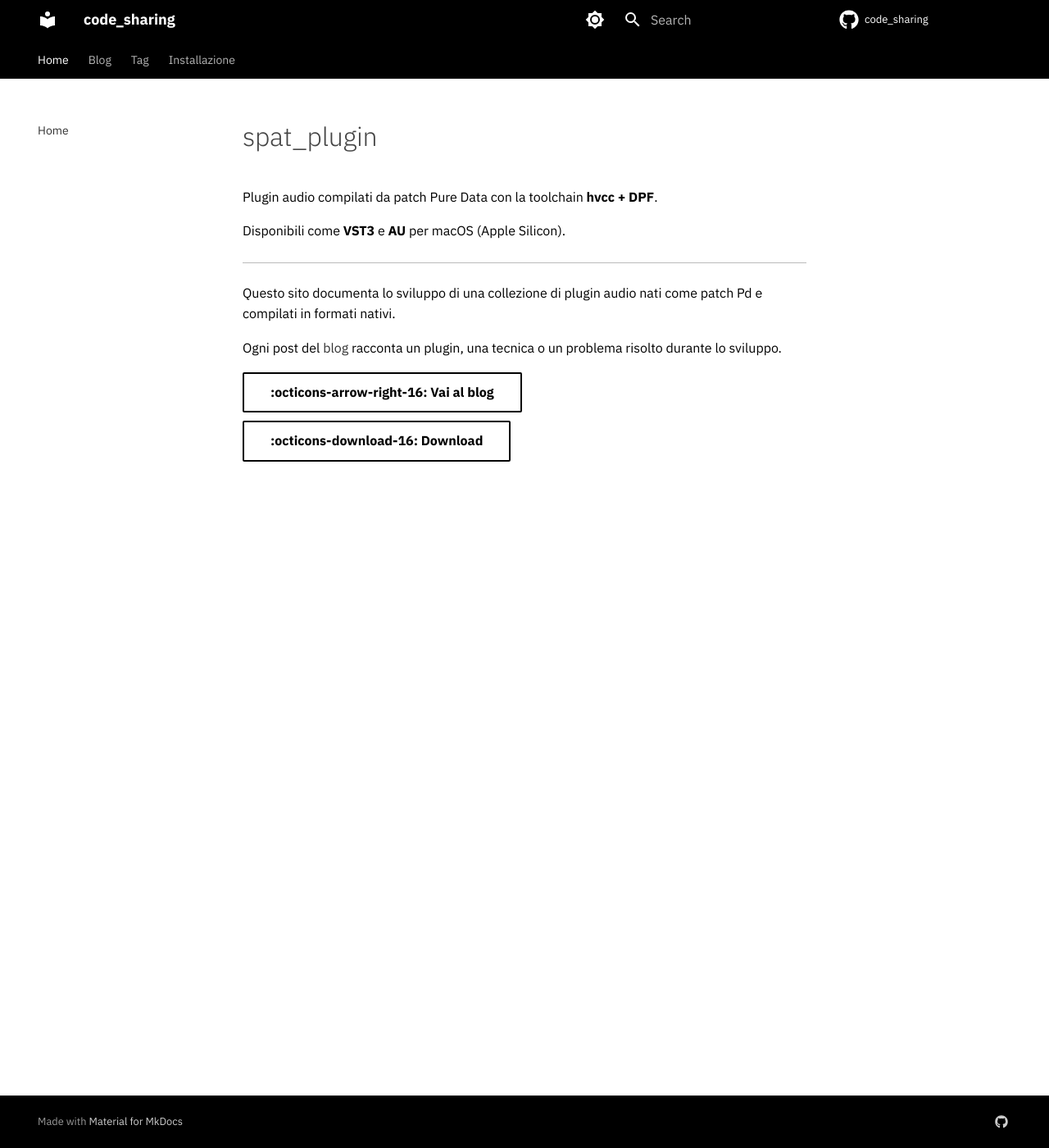
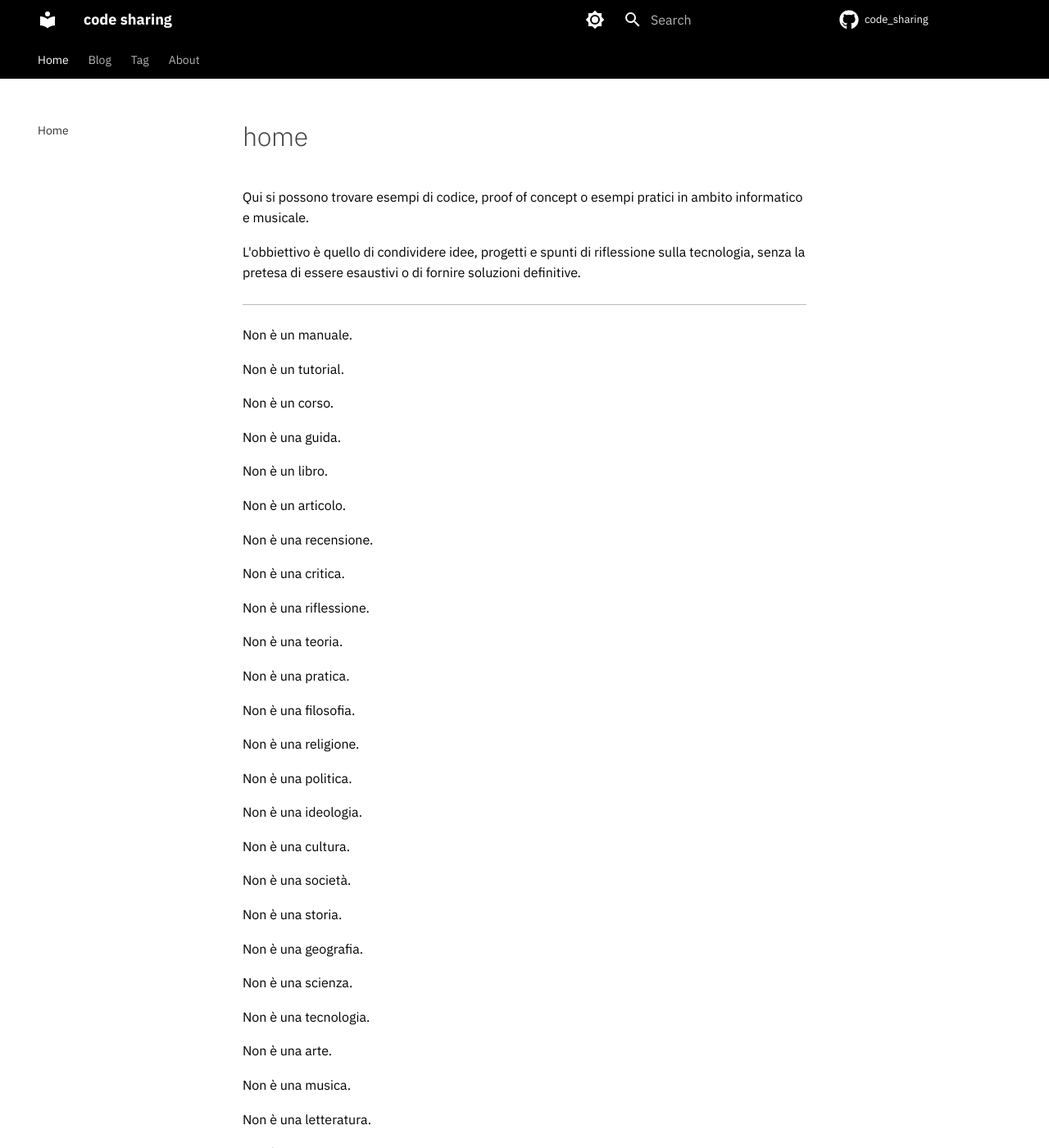
Before and after one commit to dvddmg/code_sharing, an MkDocs documentation site: the page built from docs/index.md, in a window 1280 px wide and 1400 px high. Shown: the whole window at 82% size. Built offline with MkDocs 1.6.1 and Material for MkDocs 9.7.7, drawn with Linux system fonts in a browser that asks for light colours; comment, search, counter and statistics services are not loaded; some of the changed text lies outside the part shown.

Commit message:
update index and blog layout

```diff
--- a/docs/index.md
+++ b/docs/index.md
@@ -1,16 +1,78 @@
-# spat_plugin
+# home
 
-Plugin audio compilati da patch Pure Data con la toolchain **hvcc + DPF**.
+Qui si possono trovare esempi di codice, proof of concept o esempi pratici in ambito informatico e musicale.
 
-Disponibili come **VST3** e **AU** per macOS (Apple Silicon).
+L'obbiettivo è quello di condividere idee, progetti e spunti di riflessione sulla tecnologia, senza la pretesa di essere esaustivi o di fornire soluzioni definitive.
 
----
+-----
 
-Questo sito documenta lo sviluppo di una collezione di plugin audio
-nati come patch Pd e compilati in formati nativi.
+Non è un manuale.
 
-Ogni post del [blog](blog/index.md) racconta un plugin, una tecnica
-o un problema risolto durante lo sviluppo.
+Non è un tutorial.
 
-[:octicons-arrow-right-16: Vai al blog](blog/index.md){ .md-button }
-[:octicons-download-16: Download](https://github.com/dvddmg/spat_plugin/releases/latest){ .md-button }
+Non è un corso.
+
+Non è una guida.
+
+Non è un libro.
+
+Non è un articolo.
+
+Non è una recensione.
+
+Non è una critica.
+
+Non è una riflessione.
+
+Non è una teoria.
+
+Non è una pratica.
+
+Non è una filosofia.
+
+Non è una religione.
+
+Non è una politica.
+
+Non è una ideologia.
+
+Non è una cultura.
+
+Non è una società.
+
+Non è una storia.
+
+Non è una geografia.
+
+Non è una scienza.
+
+Non è una tecnologia.
+
+Non è una arte.
+
+Non è una musica.
+
+Non è una letteratura.
+
+Non è una poesia.
+
+Non è una prosa.
+
+Non è una narrativa.
+
+Non è una saggistica.
+
+Non è una biografia.
+
+Non è un'autobiografia.
+
+Non è un memoir.
+
+Non è un diario.
+
+Non è un forum.
+
+Non è una community.
+
+
+Forse è un blog.
--- a/mkdocs.yml
+++ b/mkdocs.yml
@@ -1,4 +1,4 @@
-site_name: code_sharing
+site_name: code sharing
 site_url: https://dvddmg.github.io/code_sharing/
 site_description: Pure Data plugins compiled with hvcc + DPF
 site_author: Davide Bardi
@@ -85,10 +85,9 @@ extra_css:
 # ---------- NAVIGAZIONE ----------
 nav:
   - Home: index.md
-  - Blog:
-    - blog/index.md
+  - Blog: blog/index.md
   - Tag: tags/index.md
-  - Installazione: install.md
+  - About: https://www.davidebardi.com/
 
 extra:
   social:
```
Also changed, not shown: docs/install.md (deleted, +0 -61 lines).
